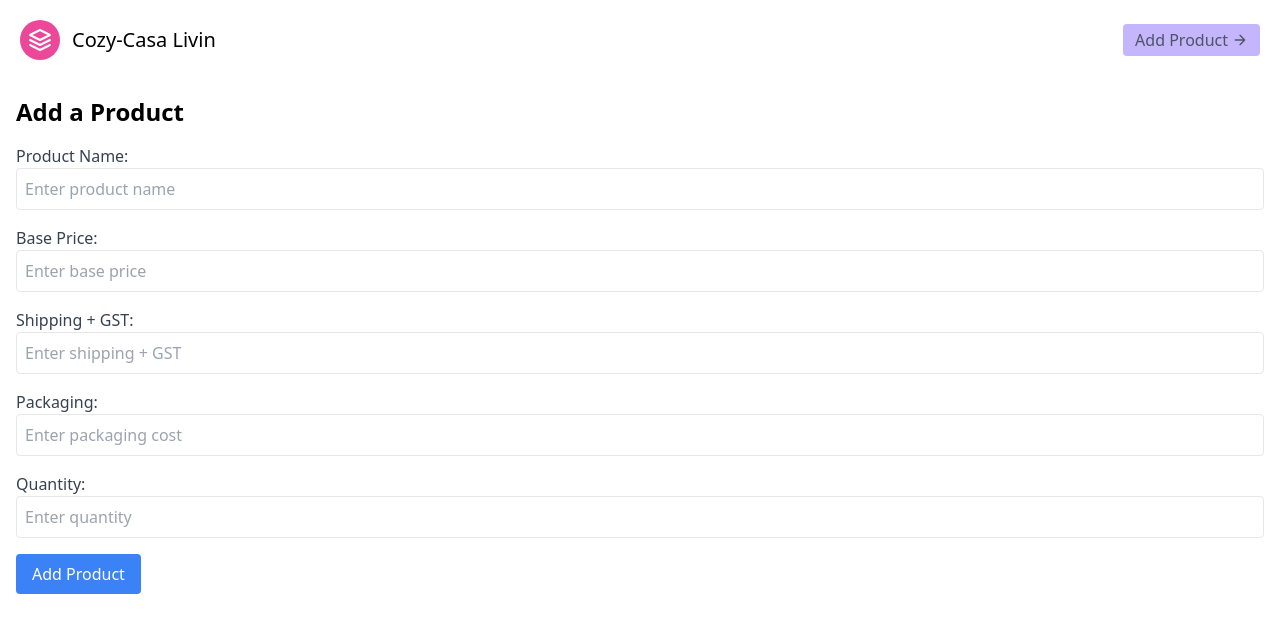
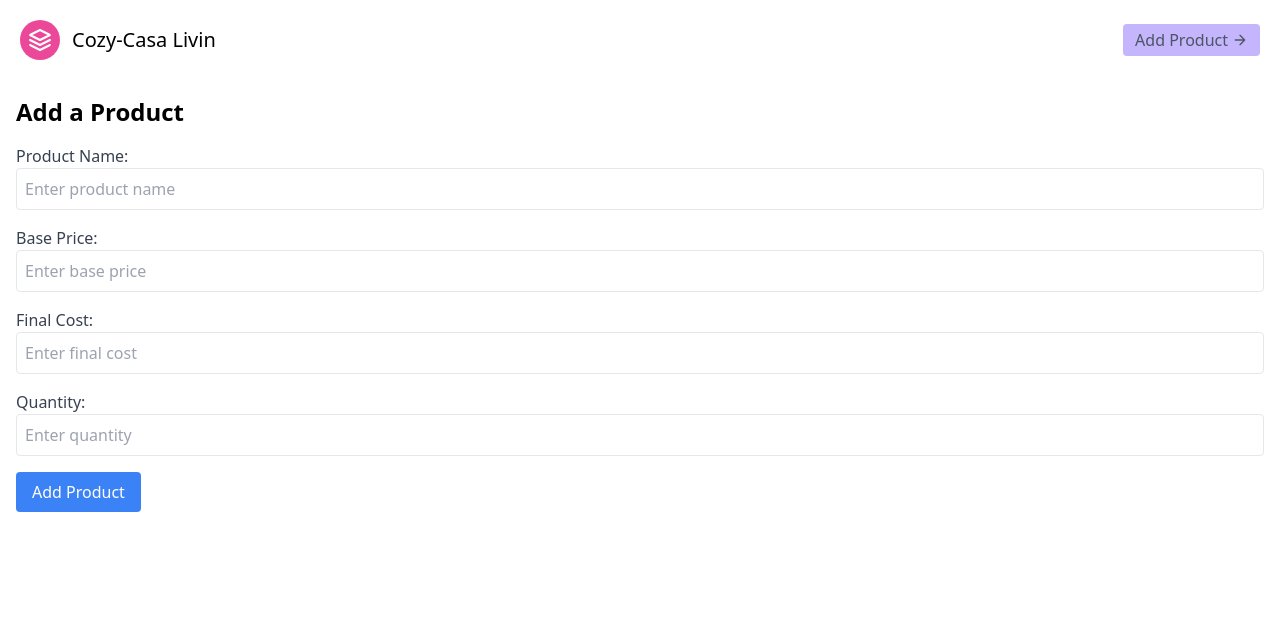
Before and after one commit to Vanillaicee17/cozy-casa, a Next.js app: page /addproduct in a window 1280 px wide. Shown: the top 632 px of the page. Built offline with nearby package versions, Linux system fonts and the light colour scheme.

Commit message:
table and add products changed

```diff
--- a/app/addproduct/page.jsx
+++ b/app/addproduct/page.jsx
@@ -8,8 +8,9 @@ export default function AddProduct() {
     const router = useRouter();
     const [name, setName] = useState("");
     const [basePrice, setBasePrice] = useState("");
-    const [shippingGST, setShippingGST] = useState("");
-    const [packaging, setPackaging] = useState("");
+    //const [shippingGST, setShippingGST] = useState("");
+    //const [packaging, setPackaging] = useState("");
+    const [finalCost, setFinalCost] = useState("")
     const [quantity, setQuantity] = useState("");
     const [alert, setAlert] = useState("");
     const [error, setError] = useState("");
@@ -18,7 +19,7 @@ export default function AddProduct() {
         e.preventDefault();
 
         // Basic validation
-        if (!name || !basePrice || !shippingGST || !packaging || !quantity) {
+        if (!name || !basePrice || !finalCost || !quantity) {
             setError("All fields are required");
             return;
         }
@@ -36,8 +37,9 @@ export default function AddProduct() {
                 body: JSON.stringify({
                     name,
                     basePrice: parseFloat(basePrice), // parse as float for price
-                    shippingGST: parseFloat(shippingGST),
-                    packaging: parseFloat(packaging),
+                    //shippingGST: parseFloat(shippingGST),
+                    //packaging: parseFloat(packaging),
+                    finalCost: parseFloat(finalCost),
                     quantity: parseInt(quantity), // parse as integer for quantity
                 }),
             });
@@ -86,17 +88,17 @@ export default function AddProduct() {
                         />
                     </div>
                     <div className="mb-4">
-                        <label className="block text-gray-700">Shipping + GST:</label>
+                        <label className="block text-gray-700">Final Cost:</label>
                         <input
-                            onChange={(e) => setShippingGST(e.target.value)}
+                            onChange={(e) => setFinalCost(e.target.value)}
                             type="number"
-                            name="shippingGST"
-                            value={shippingGST}
+                            name="finalCost"
+                            value={finalCost}
                             className="w-full p-2 border rounded"
-                            placeholder="Enter shipping + GST"
+                            placeholder="Enter final cost"
                         />
                     </div>
-                    <div className="mb-4">
+                    {/* <div className="mb-4">
                         <label className="block text-gray-700">Packaging:</label>
                         <input
                             onChange={(e) => setPackaging(e.target.value)}
@@ -106,7 +108,7 @@ export default function AddProduct() {
                             className="w-full p-2 border rounded"
                             placeholder="Enter packaging cost"
                         />
-                    </div>
+                    </div> */}
                     <div className="mb-4">
                         <label className="block text-gray-700">Quantity:</label>
                         <input
--- a/app/api/products/route.js
+++ b/app/api/products/route.js
@@ -5,10 +5,10 @@ import Products from '@/models/product'; // Make sure to import your Mongoose pr
 export async function POST(request) {
     try {
         // Parse the incoming request body
-        const { name, basePrice, shippingGST, packaging, quantity } = await request.json();
+        const { name, basePrice, finalCost, quantity } = await request.json();
 
         // Validation to ensure required fields are present
-        if (!name || !basePrice || !shippingGST || !packaging || !quantity) {
+        if (!name || !basePrice || !finalCost || !quantity) {
             return NextResponse.json({ message: "All fields are required" }, { status: 400 });
         }
 
@@ -16,7 +16,7 @@ export async function POST(request) {
         const parsedQuantity = parseInt(quantity);
 
         // Ensure the values are valid numbers
-        if (isNaN(basePrice) || isNaN(shippingGST) || isNaN(packaging) || isNaN(parsedQuantity)) {
+        if (isNaN(basePrice) || isNaN(finalCost)  || isNaN(parsedQuantity)) {
             return NextResponse.json({ message: "Price, GST, Packaging, and Quantity must be valid numbers" }, { status: 400 });
         }
 
@@ -27,8 +27,9 @@ export async function POST(request) {
         const newProduct = await Products.create({
             name,
             basePrice: parseFloat(basePrice),
-            shippingGST: parseFloat(shippingGST),
-            packaging: parseFloat(packaging),
+            //shippingGST: parseFloat(shippingGST),
+            //packaging: parseFloat(packaging),
+            finalCost: parseFloat(finalCost),
             quantity: parsedQuantity,
         });
 
--- a/components/ProductList.jsx
+++ b/components/ProductList.jsx
@@ -229,15 +229,14 @@ export default function ProductList() {
                     <thead>
                         <tr className="bg-gray-200">
                             <th className="border p-2 text-center">Product Name</th>
-                            <th className="border p-2 text-center">Total</th>
+                            <th className="border p-2 text-center">Base Price</th>
                             <th className="border p-2 text-center">Quantity</th>
-                            <th className="border p-2 text-center">Final Price</th>
+                            <th className="border p-2 text-center">Final Cost</th>
                         </tr>
                     </thead>
                     <tbody>
                         {products.map((p) => {
-                            const total = p.basePrice + p.shippingGST + p.packaging;
-                            const finalPrice = total * p.quantity;
+                            const total = p.basePrice;
                             return (
                                 <tr key={p._id} className="bg-white">
                                     <td className="border p-2 text-center">{p.name}</td>
@@ -247,7 +246,7 @@ export default function ProductList() {
                                         <span className="inline-block w-8 mx-3">{p.quantity}</span>
                                         <button onClick={() => tablebuttonAction("plus", p.name, p.quantity)} disabled={loadingAction} className="add cursor-pointer inline-block px-3 py-1 bg-purple-500 text-white font-semibold rounded-lg shadow-md disabled:bg-purple-200">+</button>
                                     </td>
-                                    <td className="border p-2 text-center">{finalPrice}</td>
+                                    <td className="border p-2 text-center">{p.finalCost}</td>
                                 </tr>
                             );
                         })}
--- a/models/product.js
+++ b/models/product.js
@@ -4,11 +4,11 @@ const productSchema = new Schema(
     {
         name: { type: String, required: true }, // Product name
         basePrice: { type: Number, required: true }, // Base price of the product
-        shippingGST: { type: Number, required: true }, // Shipping and GST
-        packaging: { type: Number, required: true }, // Packaging cost
+        //jshippingGST: { type: Number, required: true }, // Shipping and GST
+        //packaging: { type: Number, required: true }, // Packaging cost
         quantity: { type: Number, required: true }, // Quantity in stock
         //total: { type: Number, required: true }, // Total cost (basePrice + shippingGST + packaging)
-        //finalPrice: { type: Number, required: true }, // Final price (total * quantity)
+        finalCost: { type: Number, required: true }, // Final price (total * quantity)
     },
     {
         timestamps: true, // Automatically manages createdAt and updatedAt fields
```
